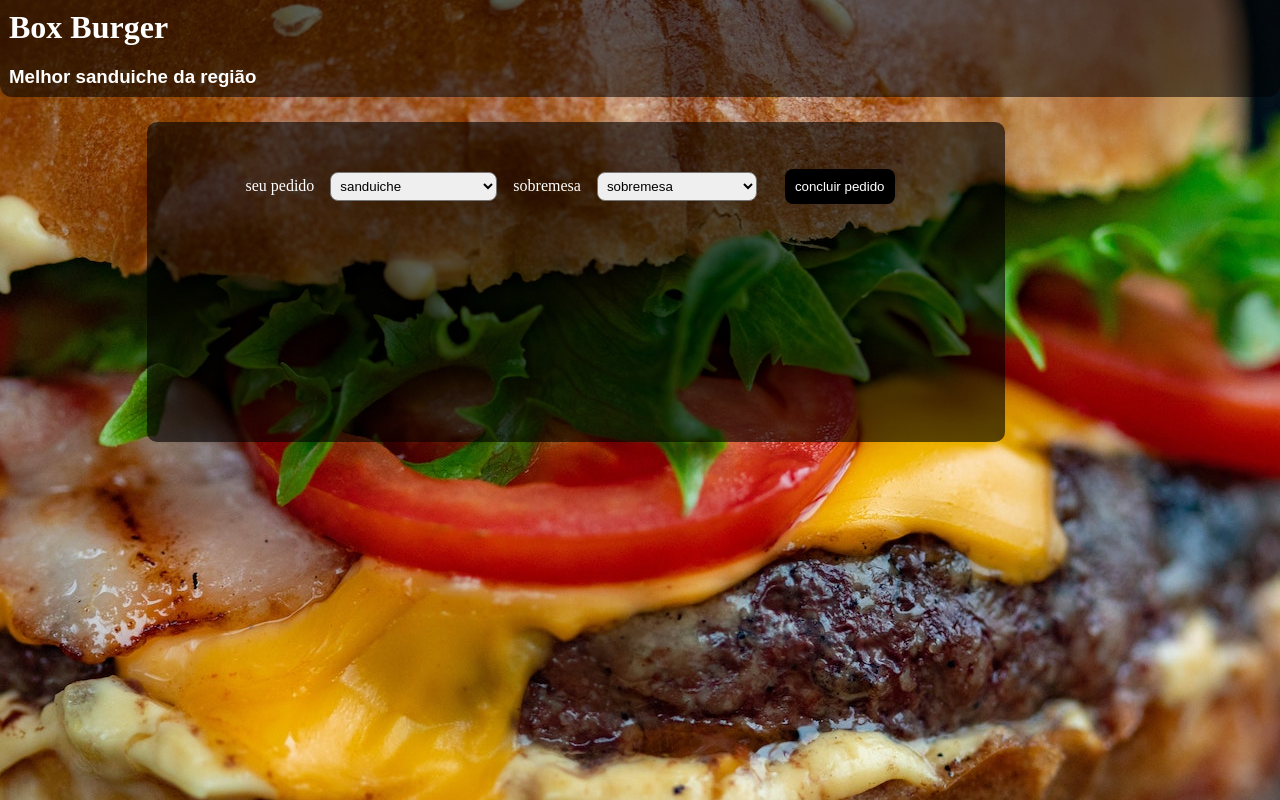
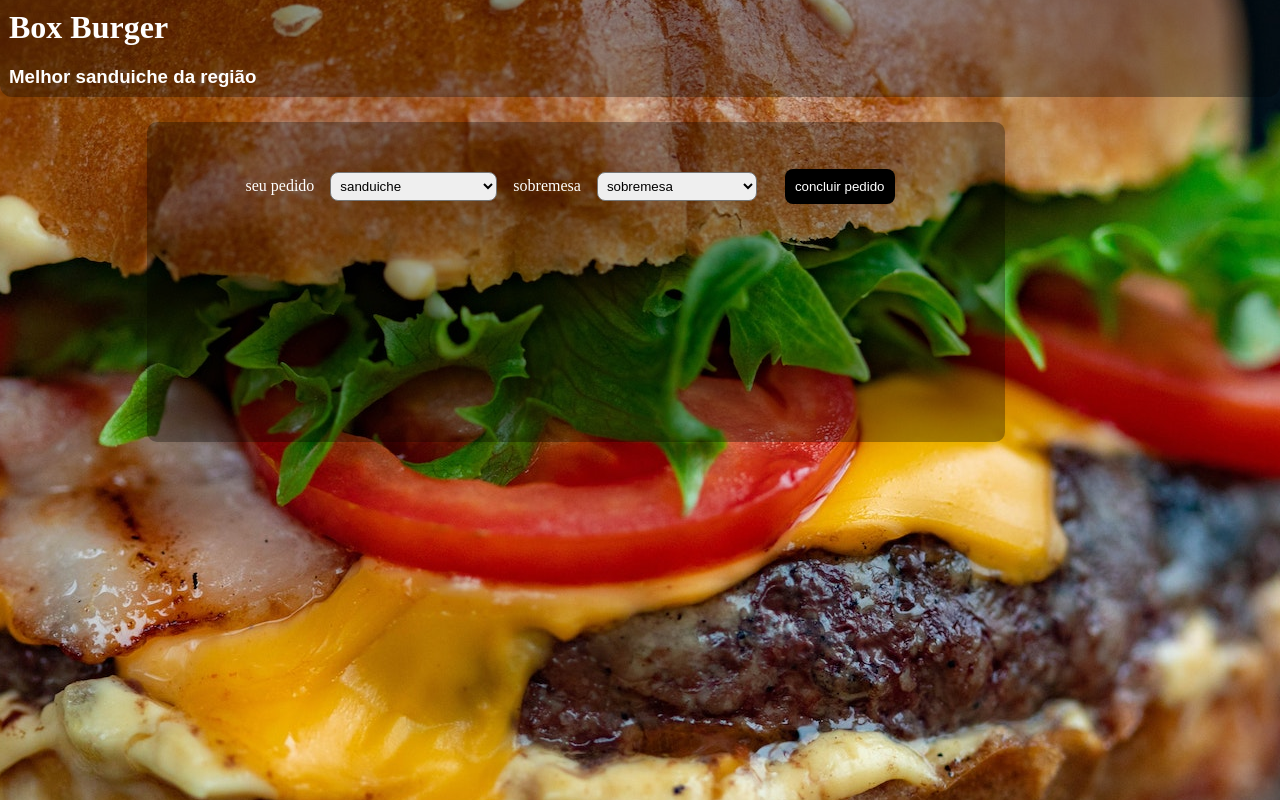
Before and after one commit to Brunoake/compra-sanduiche, a plain HTML site: page index.html in a window 1280 px wide. Drawn offline with Linux system fonts and the light colour scheme; a web font is replaced by a local one.

Commit message:
Update style.css

```diff
--- a/css/style.css
+++ b/css/style.css
@@ -19,7 +19,7 @@ body{
 }
 
 .header{
-    background-color: rgba(0, 0, 0, 0.548);
+    background-color: rgba(0, 0, 0, 0.308);
 
     padding: 9px;
    border-bottom-left-radius: 12px;
@@ -44,7 +44,8 @@ padding-top: 20px;
    margin: auto;
     height: 40vh;
     width: 67vw;
-    background-color: rgba(0, 0, 0, 0.61);
+    background-color: rgba(0, 0, 0, 0.308);
+
 
     text-align: center;
     border-radius: 10px;
```
